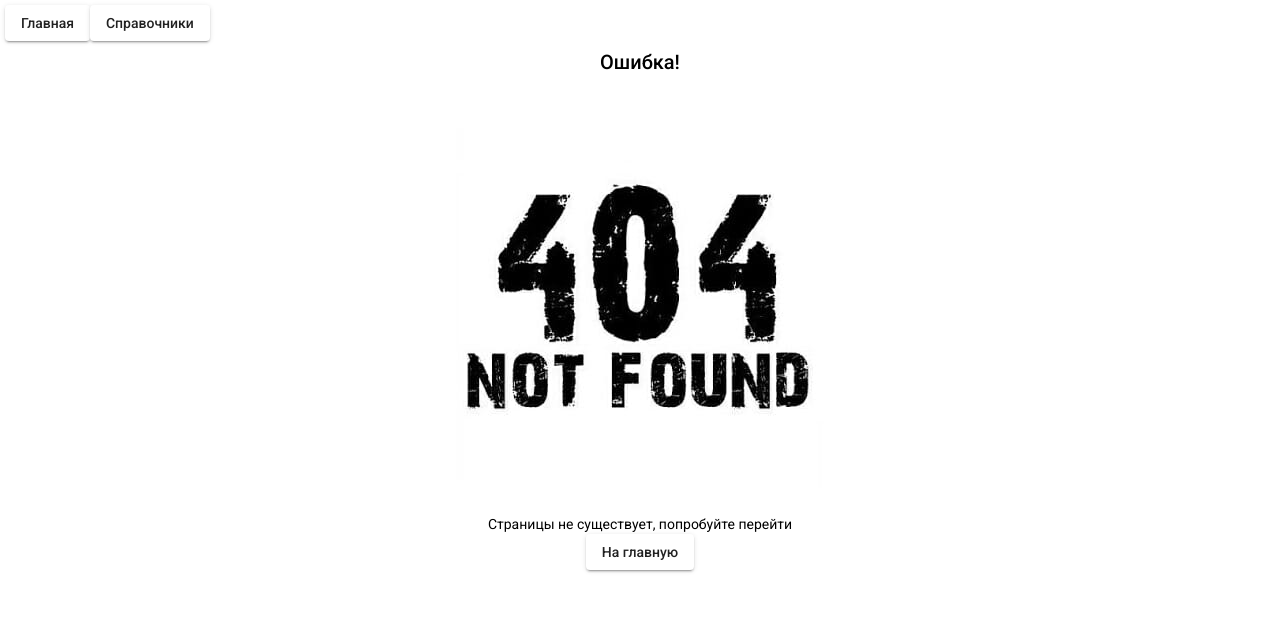
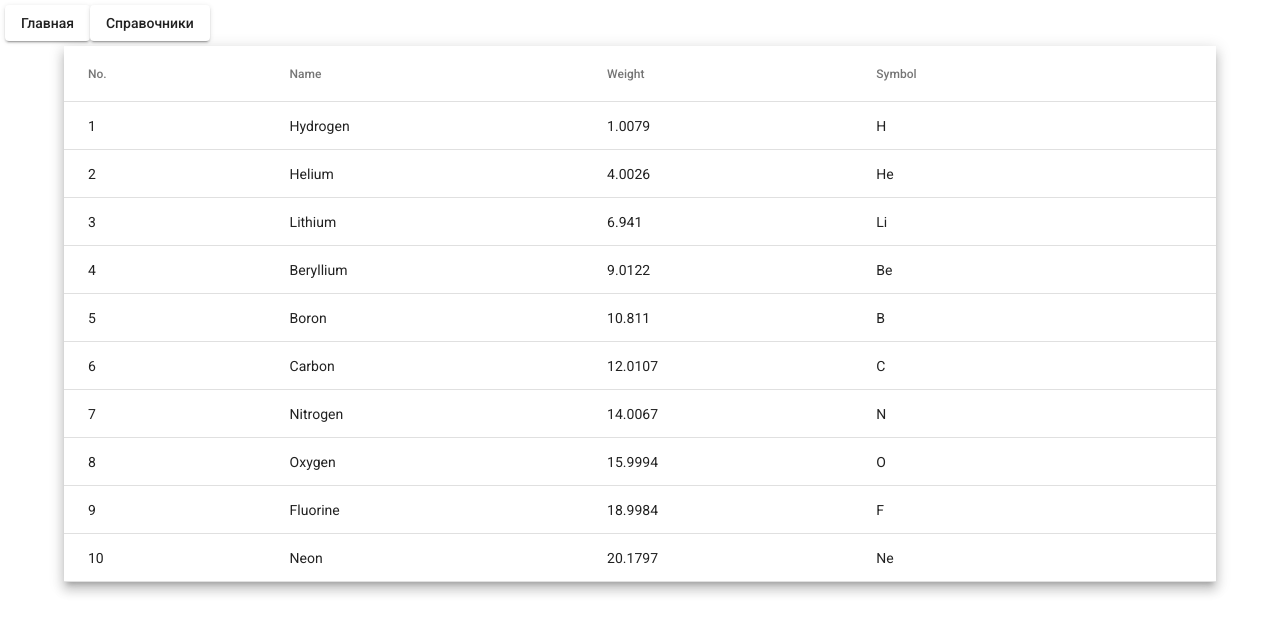
Before and after one commit to Martiniks/accTech, an Angular app: page /offices2 in a window 1280 px wide. Shown: the top 634 px of the page. Built offline with nearby package versions, Linux system fonts and the light colour scheme.

Commit message:
test mat table

```diff
--- a/src/app/app-routing.module.ts
+++ b/src/app/app-routing.module.ts
@@ -3,11 +3,13 @@
 import { NotfoundComponent } from './components/notfound/notfound.component';
 import { OfficesContainer } from './components/offices/offices.container';
 import { AboutComponent } from './components/about/about.component';
+import { Offices2Component } from './components/offices2/offices2.component';
 
 const routes: Routes = [
   // { path: '', pathMatch: 'full', redirectTo: 'offices' },
   { path: '', component: AboutComponent },
   { path: 'offices', component: OfficesContainer },
+  { path: 'offices2', component: Offices2Component },
   { path: '**', component: NotfoundComponent },
 ];
 
--- a/src/app/app.component.html
+++ b/src/app/app.component.html
@@ -2,7 +2,7 @@
 <a mat-raised-button routerLink="" >Главная</a>
 <a mat-raised-button [matMenuTriggerFor]="menu">Справочники</a>
 <mat-menu #menu="matMenu">
-    <button mat-menu-item>Справочник 1</button>
+    <button mat-menu-item routerLink="/offices2">Таблица Mat</button>
     <button mat-menu-item routerLink="/offices">Представительства</button>
 </mat-menu>
 </div>
--- a/src/app/app.module.ts
+++ b/src/app/app.module.ts
@@ -11,7 +11,9 @@
 import { BrowserAnimationsModule } from '@angular/platform-browser/animations';
 import { MatButtonModule } from '@angular/material/button';
 import { MatMenuModule } from '@angular/material/menu';
+import { MatTableModule } from '@angular/material/table';
 import { AboutComponent } from './components/about/about.component';
+import { Offices2Component } from './components/offices2/offices2.component';
 
 
 @NgModule({
@@ -21,6 +23,7 @@
     OfficesContainer,
     NotfoundComponent,
     AboutComponent,
+    Offices2Component,
   ],
   imports: [
     BrowserModule,
@@ -30,6 +33,7 @@
     BrowserAnimationsModule,
     MatButtonModule,
     MatMenuModule,
+    MatTableModule,
   ],
   providers: [],
   bootstrap: [AppComponent],
--- /dev/null
+++ b/src/app/components/offices2/offices2.component.html
@@ -0,0 +1,34 @@
+<div class="my-flex-container" >
+<table mat-table [dataSource]="dataSource" class="mat-elevation-z8">
+
+    <!--- Note that these columns can be defined in any order.
+          The actual rendered columns are set as a property on the row definition" -->
+
+    <!-- Position Column -->
+    <ng-container matColumnDef="position">
+        <th mat-header-cell *matHeaderCellDef> No. </th>
+        <td mat-cell *matCellDef="let element"> {{element.position}} </td>
+    </ng-container>
+
+    <!-- Name Column -->
+    <ng-container matColumnDef="name">
+        <th mat-header-cell *matHeaderCellDef> Name </th>
+        <td mat-cell *matCellDef="let element"> {{element.name}} </td>
+    </ng-container>
+
+    <!-- Weight Column -->
+    <ng-container matColumnDef="weight">
+        <th mat-header-cell *matHeaderCellDef> Weight </th>
+        <td mat-cell *matCellDef="let element"> {{element.weight}} </td>
+    </ng-container>
+
+    <!-- Symbol Column -->
+    <ng-container matColumnDef="symbol">
+        <th mat-header-cell *matHeaderCellDef> Symbol </th>
+        <td mat-cell *matCellDef="let element"> {{element.symbol}} </td>
+    </ng-container>
+
+    <tr mat-header-row *matHeaderRowDef="displayedColumns"></tr>
+    <tr mat-row *matRowDef="let row; columns: displayedColumns;"></tr>
+</table>
+</div>
--- /dev/null
+++ b/src/app/components/offices2/offices2.component.scss
@@ -0,0 +1,3 @@
+table {
+  width: 90%;
+}
--- /dev/null
+++ b/src/app/components/offices2/offices2.component.ts
@@ -0,0 +1,38 @@
+import { Component, OnInit } from '@angular/core';
+
+export interface PeriodicElement {
+  name: string;
+  position: number;
+  weight: number;
+  symbol: string;
+}
+
+const ELEMENT_DATA: PeriodicElement[] = [
+  {position: 1, name: 'Hydrogen', weight: 1.0079, symbol: 'H'},
+  {position: 2, name: 'Helium', weight: 4.0026, symbol: 'He'},
+  {position: 3, name: 'Lithium', weight: 6.941, symbol: 'Li'},
+  {position: 4, name: 'Beryllium', weight: 9.0122, symbol: 'Be'},
+  {position: 5, name: 'Boron', weight: 10.811, symbol: 'B'},
+  {position: 6, name: 'Carbon', weight: 12.0107, symbol: 'C'},
+  {position: 7, name: 'Nitrogen', weight: 14.0067, symbol: 'N'},
+  {position: 8, name: 'Oxygen', weight: 15.9994, symbol: 'O'},
+  {position: 9, name: 'Fluorine', weight: 18.9984, symbol: 'F'},
+  {position: 10, name: 'Neon', weight: 20.1797, symbol: 'Ne'},
+];
+
+@Component({
+  selector: 'app-offices2',
+  templateUrl: './offices2.component.html',
+  styleUrls: ['./offices2.component.scss']
+})
+export class Offices2Component implements OnInit {
+
+  displayedColumns: string[] = ['position', 'name', 'weight', 'symbol'];
+  dataSource = ELEMENT_DATA;
+
+  constructor() { }
+
+  ngOnInit(): void {
+  }
+
+}
```
Also changed, not shown: 1 other file (tests, documents, lock files or other folders).
